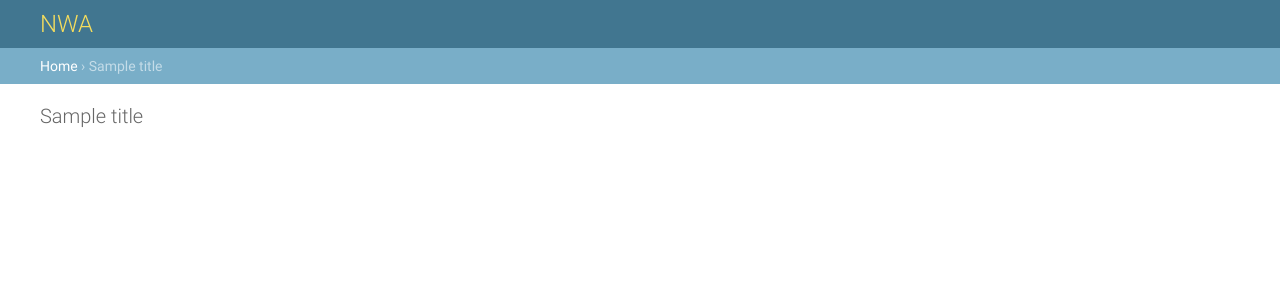
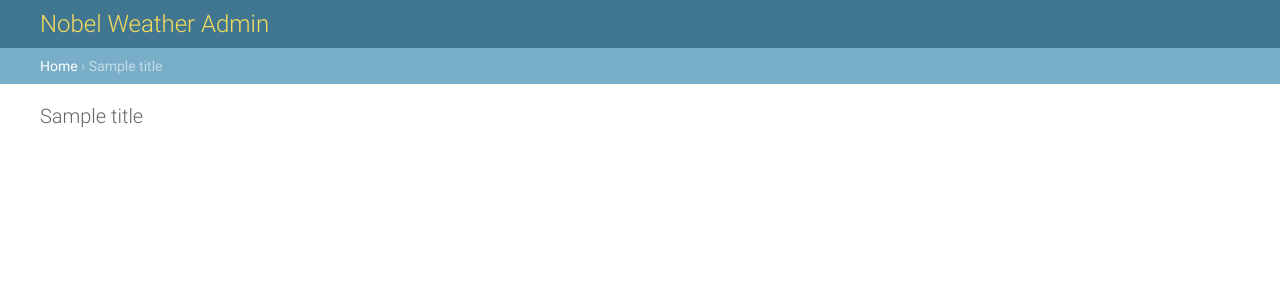
Before and after one commit to harisbeha/nobel-backend, a Django app: template templates/admin/base_site.html in a window 1280 px wide. Shown: the top 300 px of the page. Run offline with Django 3.2, Linux system fonts and the light colour scheme; the template is opened without the code that fills it: most values are stand-ins (such as "Sample title", 1, 10 or a date in 2020).

Commit message:
Tweak title

```diff
--- a/templates/admin/base_site.html
+++ b/templates/admin/base_site.html
@@ -1,11 +1,11 @@
 {% extends "admin/base.html" %}
 {% load static %}
 
-{% block title %}{{ title }} | NWA{% endblock %}
+{% block title %}{{ title }} | Nobel Weather Admin{% endblock %}
 
 {% block branding %}
     <h1 id="site-name">
-        <a href="{% url 'admin:index' %}">NWA</a>
+        <a href="{% url 'admin:index' %}">Nobel Weather Admin</a>
     </h1>
 {% endblock %}
 
```
